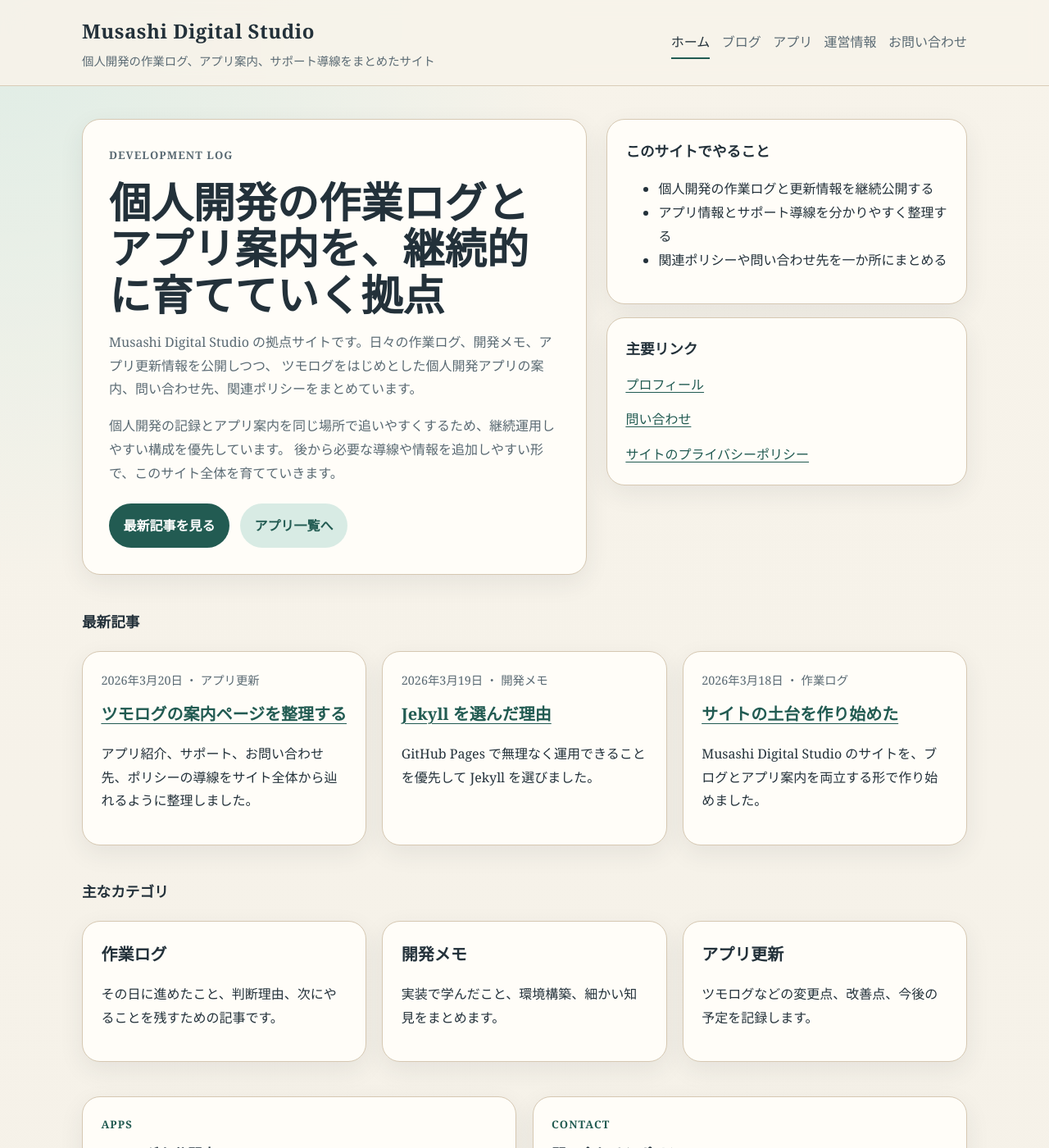
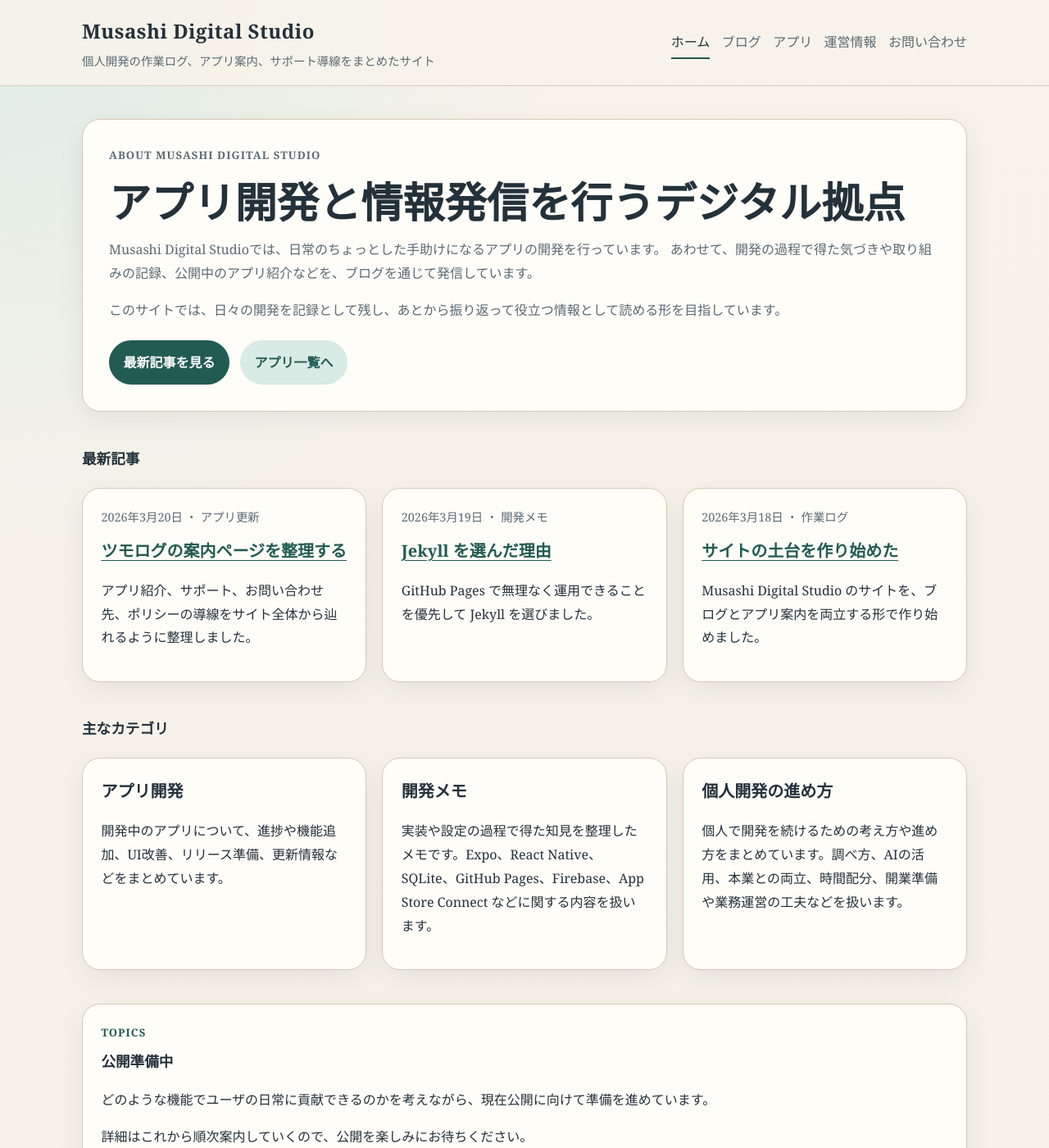
Before and after one commit to yasuhiro-toyoda/yasuhiro-toyoda.github.io, a Jekyll site: the page built from index.html, in a window 1280 px wide and 1400 px high. Shown: the whole window at 82% size. Built offline with Jekyll 4.4.1, drawn with Linux system fonts in a browser that asks for light colours; some of the changed text lies outside the part shown.

Commit message:
Refine homepage layout and messaging

```diff
--- a/assets/css/site.css
+++ b/assets/css/site.css
@@ -109,13 +109,12 @@ img {
 .hero {
   display: grid;
   gap: 1.5rem;
-  grid-template-columns: 1.4fr 1fr;
+  grid-template-columns: minmax(0, 1fr);
   align-items: start;
   margin-bottom: 2.5rem;
 }
 
 .hero-card,
-.panel,
 .post-card,
 .info-card,
 .post-footer-card {
@@ -140,17 +139,10 @@ img {
   color: var(--muted);
 }
 
-.hero-side {
-  display: grid;
-  gap: 1rem;
-}
-
-.panel,
 .info-card {
   padding: 1.4rem;
 }
 
-.panel h2,
 .info-card h2,
 .section-heading {
   margin: 0 0 0.8rem;
--- a/index.html
+++ b/index.html
@@ -4,15 +4,14 @@ description: Musashi Digital Studio のトップページです。個人開発
 ---
 <section class="wrap hero">
   <article class="hero-card">
-    <p class="eyebrow">Development Log</p>
-    <h1>個人開発の作業ログとアプリ案内を、継続的に育てていく拠点</h1>
+    <p class="eyebrow">About Musashi Digital Studio</p>
+    <h1>アプリ開発と情報発信を行うデジタル拠点</h1>
     <p>
-      Musashi Digital Studio の拠点サイトです。日々の作業ログ、開発メモ、アプリ更新情報を公開しつつ、
-      ツモログをはじめとした個人開発アプリの案内、問い合わせ先、関連ポリシーをまとめています。
+     Musashi Digital Studioでは、日常のちょっとした手助けになるアプリの開発を行っています。
+     あわせて、開発の過程で得た気づきや取り組みの記録、公開中のアプリ紹介などを、ブログを通じて発信しています。
     </p>
     <p>
-      個人開発の記録とアプリ案内を同じ場所で追いやすくするため、継続運用しやすい構成を優先しています。
-      後から必要な導線や情報を追加しやすい形で、このサイト全体を育てていきます。
+      このサイトでは、日々の開発を記録として残し、あとから振り返って役立つ情報として読める形を目指しています。
     </p>
     <div class="button-row">
       <a class="button" href="{{ '/blog/' | relative_url }}">最新記事を見る</a>
@@ -20,24 +19,6 @@ description: Musashi Digital Studio のトップページです。個人開発
     </div>
   </article>
 
-  <aside class="hero-side">
-    <section class="panel">
-      <h2>このサイトでやること</h2>
-      <ul>
-        <li>個人開発の作業ログと更新情報を継続公開する</li>
-        <li>アプリ情報とサポート導線を分かりやすく整理する</li>
-        <li>関連ポリシーや問い合わせ先を一か所にまとめる</li>
-      </ul>
-    </section>
-    <section class="panel">
-      <h2>主要リンク</h2>
-      <ul class="list-plain">
-        <li><a href="{{ '/about/' | relative_url }}">プロフィール</a></li>
-        <li><a href="{{ '/contact/' | relative_url }}">問い合わせ</a></li>
-        <li><a href="{{ '/privacy/' | relative_url }}">サイトのプライバシーポリシー</a></li>
-      </ul>
-    </section>
-  </aside>
 </section>
 
 <section class="wrap section">
@@ -57,44 +38,31 @@ description: Musashi Digital Studio のトップページです。個人開発
   <h2 class="section-heading">主なカテゴリ</h2>
   <div class="grid grid-3">
     <article class="category-card post-card">
-      <h3>作業ログ</h3>
-      <p>その日に進めたこと、判断理由、次にやることを残すための記事です。</p>
+      <h3>アプリ開発</h3>
+      <p>開発中のアプリについて、進捗や機能追加、UI改善、リリース準備、更新情報などをまとめています。</p>
     </article>
     <article class="category-card post-card">
       <h3>開発メモ</h3>
-      <p>実装で学んだこと、環境構築、細かい知見をまとめます。</p>
+      <p>実装や設定の過程で得た知見を整理したメモです。Expo、React Native、SQLite、GitHub Pages、Firebase、App Store Connect などに関する内容を扱います。</p>
     </article>
     <article class="category-card post-card">
-      <h3>アプリ更新</h3>
-      <p>ツモログなどの変更点、改善点、今後の予定を記録します。</p>
+      <h3>個人開発の進め方</h3>
+      <p>個人で開発を続けるための考え方や進め方をまとめています。調べ方、AIの活用、本業との両立、時間配分、開業準備や業務運営の工夫などを扱います。</p>
     </article>
   </div>
 </section>
 
 <section class="wrap section">
-  <div class="grid grid-2">
+  <div class="grid">
     <section class="info-card">
-      <p class="eyebrow">Apps</p>
-      <h2>ツモログを公開中</h2>
+      <p class="eyebrow">Topics</p>
+      <h2>公開準備中</h2>
       <p>
-        麻雀や日々の記録を積み上げるためのアプリとしてツモログを運用しています。
-        アプリ紹介、サポート、個別ポリシーへの導線をまとめています。
+        どのような機能でユーザの日常に貢献できるのかを考えながら、現在公開に向けて準備を進めています。
       </p>
+      <p>詳細はこれから順次案内していくので、公開を楽しみにお待ちください。</p>
       <div class="button-row">
-        <a class="button" href="{{ '/apps/tsumolog/' | relative_url }}">アプリ紹介へ</a>
-        <a class="button-secondary" href="{{ '/apps/tsumolog/support/' | relative_url }}">サポートへ</a>
-      </div>
-    </section>
-    <section class="info-card">
-      <p class="eyebrow">Contact</p>
-      <h2>問い合わせとポリシー</h2>
-      <p>
-        サイトとアプリの問い合わせ窓口は、それぞれ専用フォームで案内しています。運営に関する情報やポリシーも、
-        Musashi Digital Studio の公開拠点としてこのサイトに整理していきます。
-      </p>
-      <div class="button-row">
-        <a class="button" href="{{ '/contact/' | relative_url }}">問い合わせる</a>
-        <a class="button-secondary" href="{{ '/privacy/' | relative_url }}">ポリシーを見る</a>
+        <a class="button" href="{{ '/apps/tsumolog/' | relative_url }}">詳しく見る</a>
       </div>
     </section>
   </div>
```
